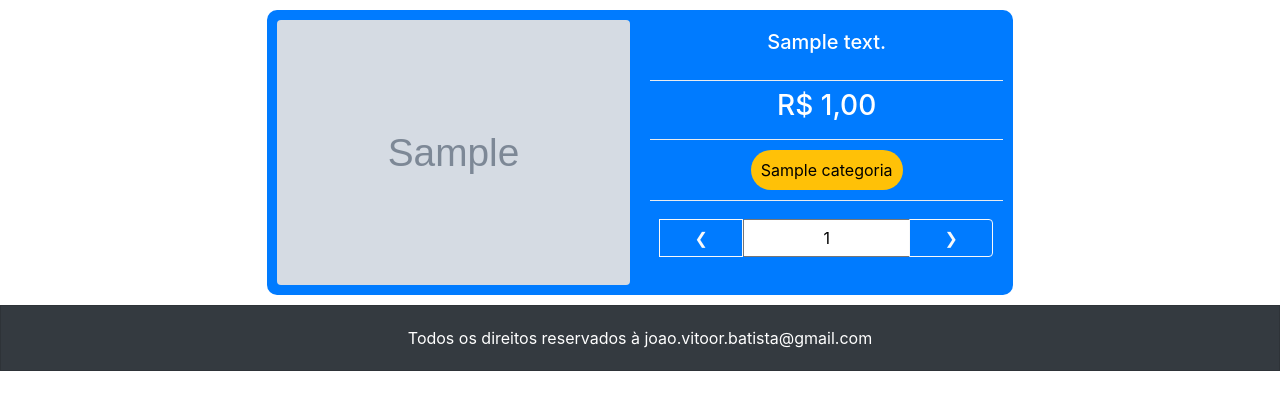
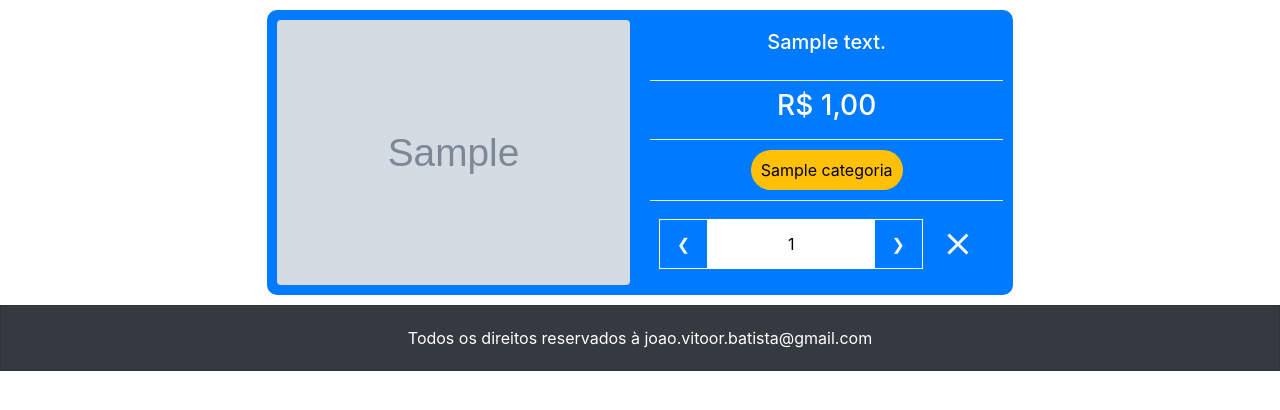
Before and after one commit to jvbnascimento/ecommerce, a Flask app: template app/templates/carrinho_compras.html in a window 1280 px wide. Shown: the part 56-466 px from the top of the page. Run offline with Flask 2, Linux system fonts and the light colour scheme; tables that the repository leaves empty hold one stand-in row (values such as "Sample post"); the template is opened without the code that fills it: values that come from a table or form of the project are taken from there, most other values are stand-ins (such as "Sample title", 1, 10 or a date in 2020); grey boxes marked "Sample" are stand-in pictures; parts of the project's set-up code (start-up, migrations or seed data) failed here and were passed over; some libraries are stand-ins or nearby versions.

Commit message:
alterando ícone do botão de retirar produto do carrinho

```diff
--- a/app/static/css/modelo.css
+++ b/app/static/css/modelo.css
@@ -51,6 +51,9 @@
     border-bottom-right-radius: 0;
     border-top-right-radius: 0;
 }
+.sem-borda {
+    border: 0;
+}
 .sem-borda-radius {
     border-radius: 0;
 }
@@ -93,3 +96,14 @@
 .espaco-abaixo-30 {
     margin-bottom: 30px;
 }
+
+/* INDEX  */
+.index-0 {
+    z-index: 0;
+}
+.index-1 {
+    z-index: 1;
+}
+.index-2 {
+    z-index: 2;
+}
--- a/app/static/js/modificar_quantidades_produtos/modificar_quantidades_produtos.js
+++ b/app/static/js/modificar_quantidades_produtos/modificar_quantidades_produtos.js
@@ -1,10 +1,17 @@
 $(document).ready(function() {
-    let menu_quantidade_itens = $("#lista-produtos").children().children().children("div[name='menu-quantidade-itens']");
+    let menu_quantidade_itens = null;
+
+    if ($("#lista-produtos").length > 0) {
+        menu_quantidade_itens = $("#lista-produtos").children().children().children("div[name='menu-quantidade-itens']");
+    }
+    else {
+        menu_quantidade_itens = $("#lista-produtos-carrinho").children().children("div").children("div").children().children("div[name='menu-quantidade-itens']");
+    }
 
     // DIMINUIR QUANTIDADE DE PRODUTOS
     $(menu_quantidade_itens).each(function() {
-        $(this).children().eq(0).click(function() {
-            let quantidade_itens = $(this).parent().children().eq(1);
+        $(this).children("button").eq(0).click(function() {
+            let quantidade_itens = $(this).parent().children("input[type='text']");
 
             if (quantidade_itens.val() > 1) {
                 quantidade_itens.val(parseInt(quantidade_itens.val()) - 1);
@@ -14,8 +21,8 @@ $(document).ready(function() {
 
     // AUMENTAR QUANTIDADE DE PRODUTOS
     $(menu_quantidade_itens).each(function() {
-        $(this).children().eq(2).click(function() {
-            let quantidade_itens = $(this).parent().children().eq(1);
+        $(this).children("button").eq(1).click(function() {
+            let quantidade_itens = $(this).parent().children("input[type='text']");
 
             quantidade_itens.val(parseInt(quantidade_itens.val()) + 1);
         });
--- a/app/templates/carrinho_compras.html
+++ b/app/templates/carrinho_compras.html
@@ -6,6 +6,7 @@
 
 {% block script_adicional %}
 <script src="../static/js/mostrar_quantidade_produtos_carrinho/mostrar_quantidade_produtos_carrinho.js"></script>
+<script src="../static/js/modificar_quantidades_produtos/modificar_quantidades_produtos.js"></script>
 {% endblock %}
 
 {% block content %}
@@ -49,9 +50,12 @@
                 <div class="col">
                     <div class="btn-group" name="menu-quantidade-itens" role="group" aria-label="Basic example">
                         <input type="hidden" value="{{ p.id }}" />
-                        <button type="button" class="btn btn-outline-light">&#10094</button>
-                        <input type="text" class="col-6 sem-outline text-center" value="1">
-                        <button type="button" class="btn btn-outline-light">&#10095</button>
+                        <button type="button" class="btn btn-outline-light index-2">&#10094</button>
+                        <input type="text" class="col-6 sem-outline text-center index-1 sem-borda" value="1">
+                        <button type="button" class="btn btn-outline-light index-2">&#10095</button>
+                        <a href="#" class="btn btn-primary index-0">
+                            <img src="../static/img/outline_clear_white_18dp.png" />
+                        </a>
                     </div>
                 </div>
             </div>
```
Also changed, not shown: app/static/img/outline_clear_black_18dp.png (added), app/static/img/outline_clear_white_18dp.png (added).
